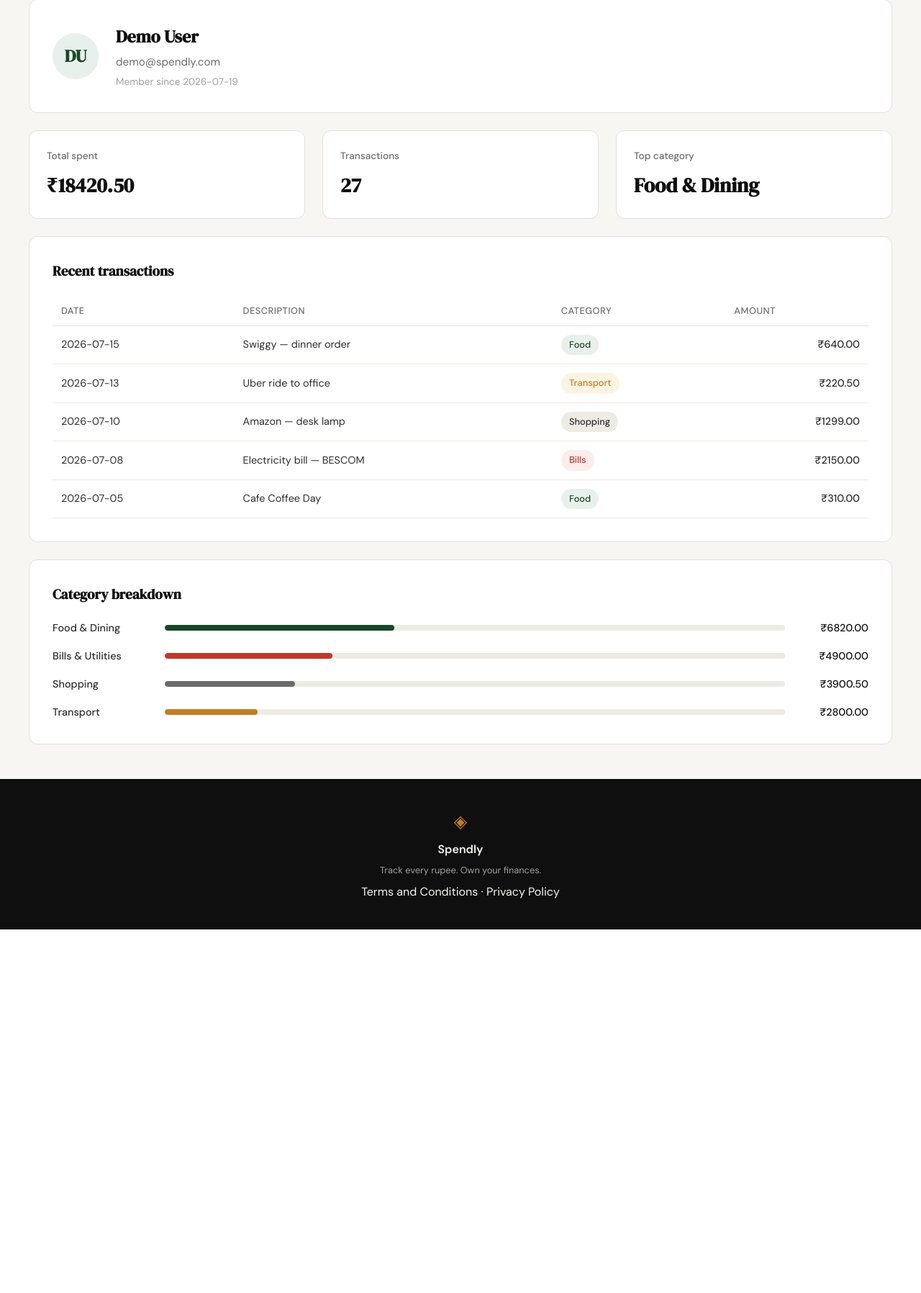
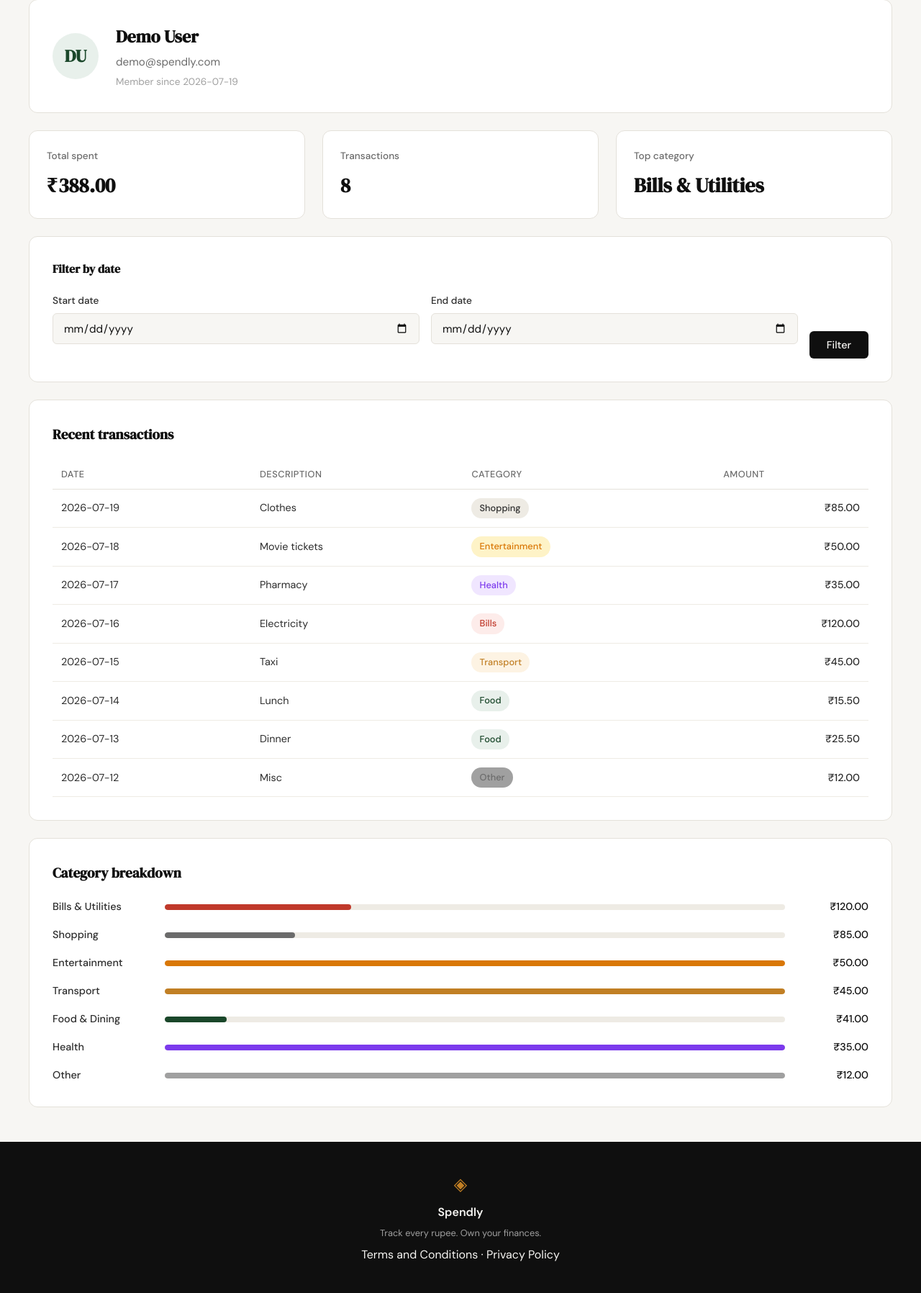
Before and after one commit to SatishPaiB/spendly, a Flask app: page /profile in a window 1280 px wide. Shown: the part 110-1906 px from the top of the page at 72% size. Before the commit the page ends 1401 px from the top, so only its background shows below. Run offline with Flask 3, Linux system fonts and the light colour scheme; the visitor is signed in with stand-in values (Sample User, id 1); data comes from the database, SQL or seed files in the repository.

Commit message:
Implement Step 06: Date filter for profile page
- Add get_expenses_by_user_and_date() helper in database/db.py to query filtered expenses
- Modify /profile route to accept start_date and end_date query parameters
- Implement date validation (format: YYYY-MM-DD, start_date <= end_date)
- Calculate stats (total_spent, transaction_count, top_category) from filtered expenses
- Derive category breakdown dynamically from filtered transaction set
- Add date filter form UI to profile template with start/end date inputs
- Display active date range in transaction history header
- Show "No expenses in this date range" message when filter returns empty results
- Add CSS styling for filter form, empty message, and additional category badges
- Use parameterised SQL queries for all database operations

Co-Authored-By: Claude Haiku 4.5 <noreply@anthropic.com>

```diff
--- a/app.py
+++ b/app.py
@@ -1,7 +1,7 @@
 from flask import Flask, render_template, session, request, redirect, url_for, abort
 from werkzeug.security import check_password_hash
 from functools import wraps
-from database.db import init_db, seed_db, get_user_by_email, create_user, get_db
+from database.db import init_db, seed_db, get_user_by_email, create_user, get_db, get_expenses_by_user_and_date
 
 app = Flask(__name__)
 app.secret_key = "dev-secret-key-change-in-production"
@@ -18,6 +18,15 @@ def login_required(view_func):
             return redirect(url_for("login"))
         return view_func(*args, **kwargs)
     return wrapper
+
+
+def is_valid_date(date_string):
+    try:
+        from datetime import datetime
+        datetime.strptime(date_string, "%Y-%m-%d")
+        return True
+    except ValueError:
+        return False
 
 with app.app_context():
     init_db()
@@ -137,26 +146,96 @@ def profile():
         "member_since": created_date,
     }
 
-    stats = {
-        "total_spent": 18420.50,
-        "transaction_count": 27,
-        "top_category": "Food & Dining",
+    category_mapping = {
+        "Food": {"name": "Food & Dining", "slug": "food"},
+        "Transport": {"name": "Transport", "slug": "transport"},
+        "Bills": {"name": "Bills & Utilities", "slug": "bills"},
+        "Shopping": {"name": "Shopping", "slug": "shopping"},
+        "Health": {"name": "Health", "slug": "health"},
+        "Entertainment": {"name": "Entertainment", "slug": "entertainment"},
+        "Other": {"name": "Other", "slug": "other"},
     }
 
-    transactions = [
-        {"date": "2026-07-15", "description": "Swiggy — dinner order", "category": "food", "amount": 640.00},
-        {"date": "2026-07-13", "description": "Uber ride to office", "category": "transport", "amount": 220.50},
-        {"date": "2026-07-10", "description": "Amazon — desk lamp", "category": "shopping", "amount": 1299.00},
-        {"date": "2026-07-08", "description": "Electricity bill — BESCOM", "category": "bills", "amount": 2150.00},
-        {"date": "2026-07-05", "description": "Cafe Coffee Day", "category": "food", "amount": 310.00},
-    ]
+    start_date = request.args.get("start_date")
+    end_date = request.args.get("end_date")
+    error = None
 
-    categories = [
-        {"name": "Food & Dining", "slug": "food", "total": 6820.00, "percent": 37},
-        {"name": "Bills & Utilities", "slug": "bills", "total": 4900.00, "percent": 27},
-        {"name": "Shopping", "slug": "shopping", "total": 3900.50, "percent": 21},
-        {"name": "Transport", "slug": "transport", "total": 2800.00, "percent": 15},
-    ]
+    if start_date or end_date:
+        if start_date and not is_valid_date(start_date):
+            error = "Please enter dates in YYYY-MM-DD format."
+        elif end_date and not is_valid_date(end_date):
+            error = "Please enter dates in YYYY-MM-DD format."
+        elif start_date and end_date and start_date > end_date:
+            error = "Start date cannot be after end date."
+
+    expenses_rows = get_expenses_by_user_and_date(session["user_id"], start_date, end_date)
+
+    transactions = []
+    category_totals = {}
+
+    for expense in expenses_rows:
+        db_category = expense["category"]
+        mapped = category_mapping.get(db_category, {"name": db_category, "slug": db_category.lower()})
+
+        transactions.append({
+            "date": expense["date"],
+            "description": expense["description"],
+            "category": mapped["slug"],
+            "amount": expense["amount"],
+        })
+
+        if db_category not in category_totals:
+            category_totals[db_category] = 0
+        category_totals[db_category] += expense["amount"]
+
+    total_spent = sum(category_totals.values())
+    transaction_count = len(transactions)
+
+    if category_totals:
+        top_category_db = max(category_totals, key=category_totals.get)
+        top_category = category_mapping[top_category_db]["name"]
+    else:
+        top_category = "—"
+
+    stats = {
+        "total_spent": round(total_spent, 2),
+        "transaction_count": transaction_count,
+        "top_category": top_category,
+    }
+
+    categories = []
+    if total_spent > 0:
+        for db_category, total in sorted(category_totals.items(), key=lambda x: x[1], reverse=True):
+            mapped = category_mapping[db_category]
+            percent = int((total / total_spent) * 100)
+            categories.append({
+                "name": mapped["name"],
+                "slug": mapped["slug"],
+                "total": round(total, 2),
+                "percent": percent,
+            })
+
+    has_filter = bool(start_date or end_date)
+    date_range_text = ""
+
+    if has_filter:
+        from datetime import datetime
+        try:
+            if start_date:
+                start_obj = datetime.strptime(start_date, "%Y-%m-%d")
+                start_formatted = start_obj.strftime("%b %-d, %Y").replace("%-d", str(start_obj.day))
+            else:
+                start_formatted = "earliest"
+
+            if end_date:
+                end_obj = datetime.strptime(end_date, "%Y-%m-%d")
+                end_formatted = end_obj.strftime("%b %-d, %Y").replace("%-d", str(end_obj.day))
+            else:
+                end_formatted = "today"
+
+            date_range_text = f"{start_formatted} - {end_formatted}"
+        except ValueError:
+            date_range_text = ""
 
     return render_template(
         "profile.html",
@@ -164,6 +243,11 @@ def profile():
         stats=stats,
         transactions=transactions,
         categories=categories,
+        error=error,
+        has_filter=has_filter,
+        active_start_date=start_date,
+        active_end_date=end_date,
+        date_range_text=date_range_text,
     )
 
 
--- a/database/db.py
+++ b/database/db.py
@@ -103,3 +103,27 @@ def create_user(name, email, password):
     user_id = cursor.lastrowid
     conn.close()
     return user_id
+
+
+def get_expenses_by_user_and_date(user_id, start_date=None, end_date=None):
+    conn = get_db()
+    cursor = conn.cursor()
+
+    query = "SELECT id, user_id, amount, category, date, description FROM expenses WHERE user_id = ?"
+    params = [user_id]
+
+    if start_date:
+        query += " AND date >= ?"
+        params.append(start_date)
+
+    if end_date:
+        query += " AND date <= ?"
+        params.append(end_date)
+
+    query += " ORDER BY date DESC"
+
+    cursor.execute(query, params)
+    expenses = cursor.fetchall()
+    conn.close()
+
+    return expenses
--- a/static/css/profile.css
+++ b/static/css/profile.css
@@ -176,6 +176,21 @@
   color: var(--ink-soft);
 }
 
+.badge-health {
+  background: var(--accent-3-light, #f0e6ff);
+  color: var(--accent-3, #7c3aed);
+}
+
+.badge-entertainment {
+  background: var(--accent-4-light, #fef3c7);
+  color: var(--accent-4, #d97706);
+}
+
+.badge-other {
+  background: var(--ink-faint, #f5f5f5);
+  color: var(--ink-muted, #888);
+}
+
 /* Category breakdown */
 
 .profile-category-list {
@@ -233,12 +248,82 @@
   font-weight: 500;
 }
 
+/* Date filter form */
+
+.profile-filter-card {
+  background: var(--paper-card);
+}
+
+.profile-filter-title {
+  font-family: var(--font-display);
+  font-size: 1rem;
+  color: var(--ink);
+  margin: 0 0 1.25rem 0;
+  font-weight: 600;
+}
+
+.profile-filter-form {
+  display: flex;
+  gap: 1rem;
+  align-items: flex-end;
+  flex-wrap: wrap;
+}
+
+.profile-filter-form .form-group {
+  flex: 1;
+  min-width: 150px;
+}
+
+.profile-filter-actions {
+  display: flex;
+  gap: 0.75rem;
+  flex-wrap: wrap;
+}
+
+.tx-empty-message {
+  text-align: center;
+  color: var(--ink-muted);
+  padding: 2rem !important;
+  font-style: italic;
+}
+
+.category-fill--health {
+  background: var(--accent-3, #7c3aed);
+}
+
+.category-fill--entertainment {
+  background: var(--accent-4, #d97706);
+}
+
+.category-fill--other {
+  background: var(--ink-faint);
+}
+
 /* Width classes for category breakdown bars */
 
 .w-15 { width: 15%; }
 .w-21 { width: 21%; }
 .w-27 { width: 27%; }
 .w-37 { width: 37%; }
+.w-5 { width: 5%; }
+.w-10 { width: 10%; }
+.w-20 { width: 20%; }
+.w-25 { width: 25%; }
+.w-30 { width: 30%; }
+.w-35 { width: 35%; }
+.w-40 { width: 40%; }
+.w-45 { width: 45%; }
+.w-50 { width: 50%; }
+.w-55 { width: 55%; }
+.w-60 { width: 60%; }
+.w-65 { width: 65%; }
+.w-70 { width: 70%; }
+.w-75 { width: 75%; }
+.w-80 { width: 80%; }
+.w-85 { width: 85%; }
+.w-90 { width: 90%; }
+.w-95 { width: 95%; }
+.w-100 { width: 100%; }
 
 /* Responsive */
 
--- a/templates/profile.html
+++ b/templates/profile.html
@@ -9,6 +9,10 @@
 {% block content %}
 <section class="profile-section">
   <div class="profile-container">
+
+    {% if error %}
+    <div class="auth-error">{{ error }}</div>
+    {% endif %}
 
     <!-- 1. User info card -->
     <div class="profile-card profile-user-card">
@@ -36,9 +40,36 @@
       </div>
     </div>
 
+    <!-- 2.5. Date filter form -->
+    <div class="profile-card profile-filter-card">
+      <h3 class="profile-filter-title">Filter by date</h3>
+      <form method="GET" action="{{ url_for('profile') }}" class="profile-filter-form">
+        <div class="form-group">
+          <label for="start_date">Start date</label>
+          <input type="date" id="start_date" name="start_date" class="form-input" value="{{ active_start_date or '' }}">
+        </div>
+        <div class="form-group">
+          <label for="end_date">End date</label>
+          <input type="date" id="end_date" name="end_date" class="form-input" value="{{ active_end_date or '' }}">
+        </div>
+        <div class="profile-filter-actions">
+          <button type="submit" class="btn-primary">Filter</button>
+          {% if has_filter %}
+          <a href="{{ url_for('profile') }}" class="btn-ghost">Clear filter</a>
+          {% endif %}
+        </div>
+      </form>
+    </div>
+
     <!-- 3. Transaction history table -->
     <div class="profile-card">
-      <h2 class="profile-card-title">Recent transactions</h2>
+      <h2 class="profile-card-title">
+        {% if has_filter and date_range_text %}
+        Transactions ({{ date_range_text }})
+        {% else %}
+        Recent transactions
+        {% endif %}
+      </h2>
       <div class="tx-table-wrap">
         <table class="tx-table">
           <thead>
@@ -50,6 +81,7 @@
             </tr>
           </thead>
           <tbody>
+            {% if transactions %}
             {% for tx in transactions %}
             <tr>
               <td>{{ tx.date }}</td>
@@ -58,6 +90,11 @@
               <td class="tx-amount-col">₹{{ "%.2f"|format(tx.amount) }}</td>
             </tr>
             {% endfor %}
+            {% else %}
+            <tr>
+              <td colspan="4" class="tx-empty-message">No expenses in this date range</td>
+            </tr>
+            {% endif %}
           </tbody>
         </table>
       </div>
```
Also changed, not shown: .claude/specs/06-date-filter.md (added).
